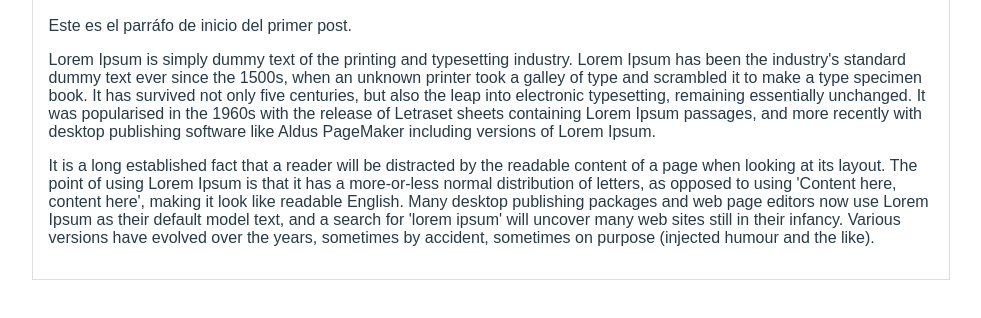
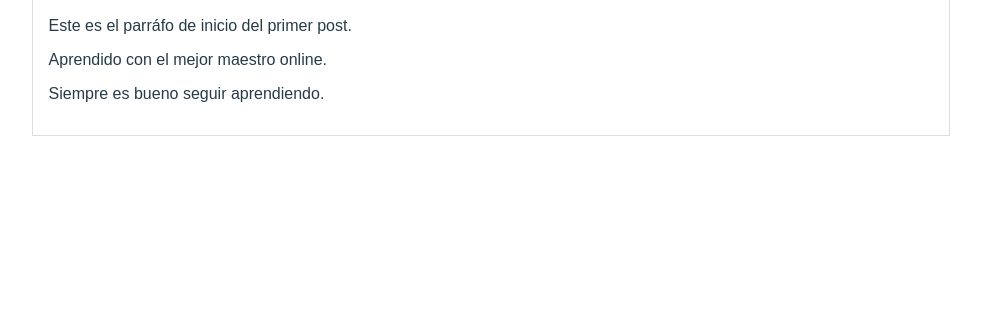
Before and after one commit to MiriHdez/blogMe, a plain HTML site: page blogpost.html in a window 1280 px wide. Shown: the part 176-494 px from the top of the page, without its empty margins (149-1130 px from the left). Drawn offline with Linux system fonts and the light colour scheme.

Commit message:
modificando información

```diff
--- a/blogpost.html
+++ b/blogpost.html
@@ -12,8 +12,8 @@
       <div id="post">
         <h3>Atractivo e interesante del post</h3>
         <p>Este es el parráfo de inicio del primer post.</p>
-        <p>Lorem Ipsum is simply dummy text of the printing and typesetting industry. Lorem Ipsum has been the industry's standard dummy text ever since the 1500s, when an unknown printer took a galley of type and scrambled it to make a type specimen book. It has survived not only five centuries, but also the leap into electronic typesetting, remaining essentially unchanged. It was popularised in the 1960s with the release of Letraset sheets containing Lorem Ipsum passages, and more recently with desktop publishing software like Aldus PageMaker including versions of Lorem Ipsum.</p>
-        <p>It is a long established fact that a reader will be distracted by the readable content of a page when looking at its layout. The point of using Lorem Ipsum is that it has a more-or-less normal distribution of letters, as opposed to using 'Content here, content here', making it look like readable English. Many desktop publishing packages and web page editors now use Lorem Ipsum as their default model text, and a search for 'lorem ipsum' will uncover many web sites still in their infancy. Various versions have evolved over the years, sometimes by accident, sometimes on purpose (injected humour and the like).</p>
+        <p>Aprendido con el mejor maestro online.</p>
+        <p>Siempre es bueno seguir aprendiendo.</p>
       </div>
     </div>
   </body>
```
